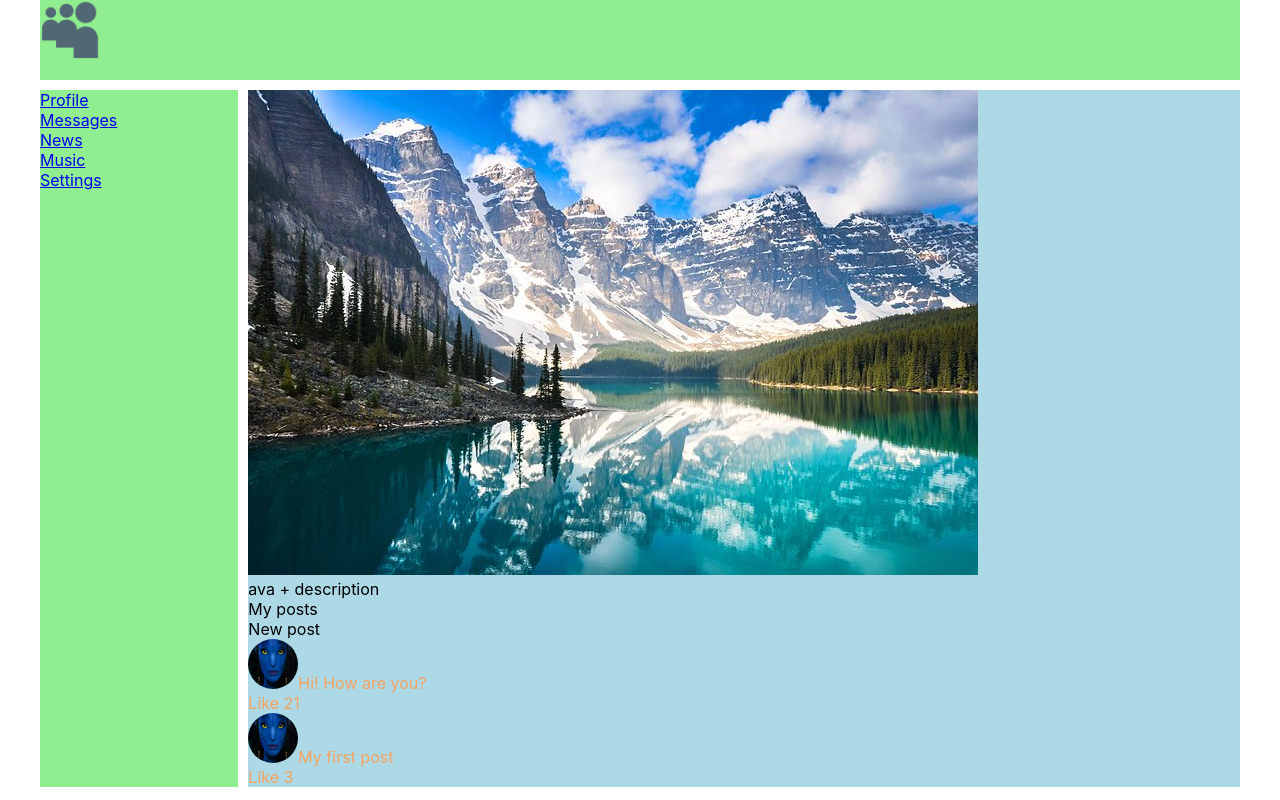
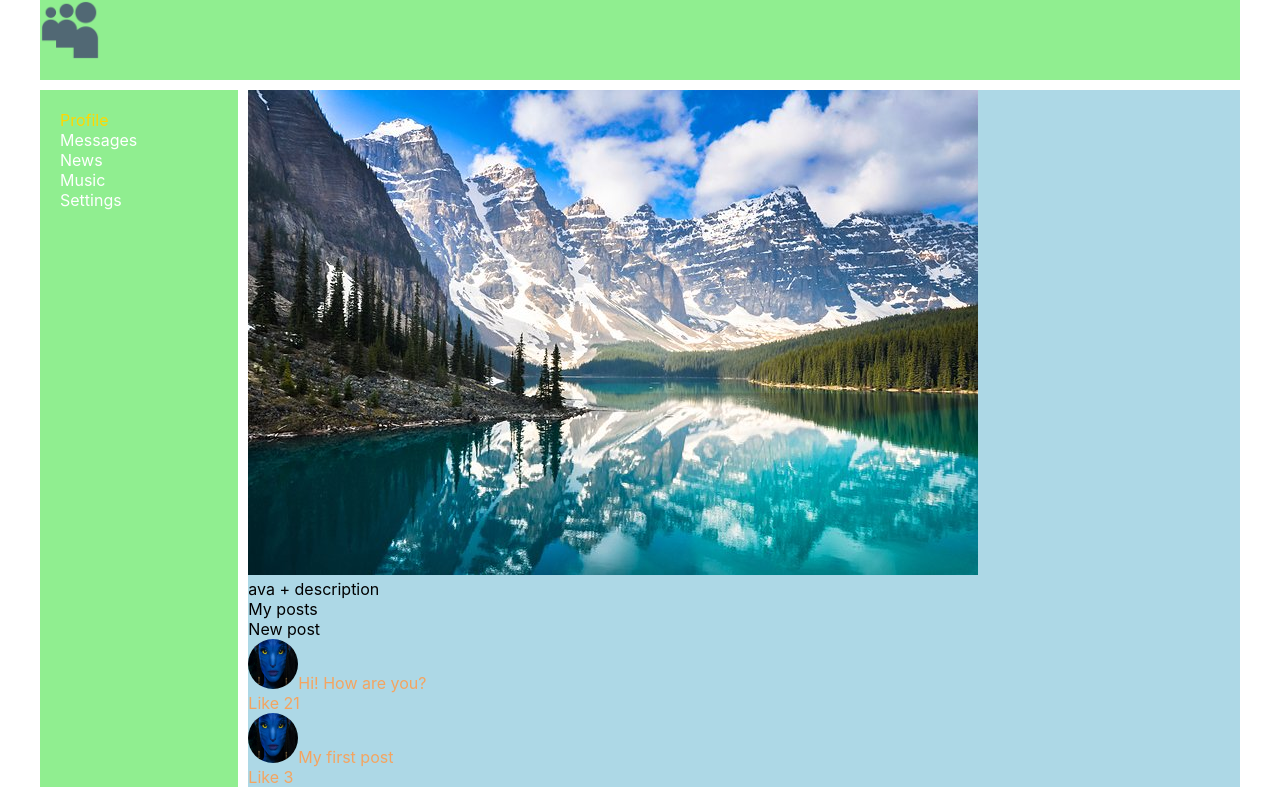
Before and after one commit to naumyshev/SocialNet, a React (Create React App) app: page /profile in a window 1280 px wide. Built offline with nearby package versions, Linux system fonts and the light colour scheme.

Commit message:
#20 completed: NavLink

```diff
--- a/src/components/Dialogs/Dialogs.tsx
+++ b/src/components/Dialogs/Dialogs.tsx
@@ -4,7 +4,7 @@
 export const Dialogs = () => {
     return (
         <div>
-            Dialogs
+            <h1>Dialogs</h1>
         </div>
     );
 };
--- a/src/components/Navbar/Navbar.module.css
+++ b/src/components/Navbar/Navbar.module.css
@@ -2,8 +2,14 @@
 .nav {
     grid-area: n;
     background-color: lightgreen;
+    padding: 20px;
 }
 
-.item {
+.item a {
     color: white;
+    text-decoration: none;
 }
+
+.item a.activeLink {
+    color: gold;
+}
--- a/src/components/Navbar/Navbar.tsx
+++ b/src/components/Navbar/Navbar.tsx
@@ -1,23 +1,24 @@
 import React from 'react';
 import s from './Navbar.module.css'
+import {NavLink} from "react-router-dom";
 
 export const Navbar = () => {
     return (
         <nav className={s.nav}>
             <div className={s.item}>
-                <a href="/profile">Profile</a>
+                <NavLink to="/profile" activeClassName={s.activeLink}>Profile</NavLink>
             </div>
             <div className={s.item}>
-                <a href="/dialog">Messages</a>
+                <NavLink to="/dialog" activeClassName={s.activeLink}>Messages</NavLink>
             </div>
             <div className={s.item}>
-                <a href='/news'>News</a>
+                <NavLink to='/news' activeClassName={s.activeLink}>News</NavLink>
             </div>
             <div className={s.item}>
-                <a href='/music'>Music</a>
+                <NavLink to='/music' activeClassName={s.activeLink}>Music</NavLink>
             </div>
             <div className={s.item}>
-                <a href='/settings'>Settings</a>
+                <NavLink to='/settings' activeClassName={s.activeLink}>Settings</NavLink>
             </div>
         </nav>
     );
--- a/src/components/News/News.tsx
+++ b/src/components/News/News.tsx
@@ -3,7 +3,7 @@
 export const News = () => {
     return (
         <div>
-            News
+            <h1>News</h1>
         </div>
     );
 };
```
